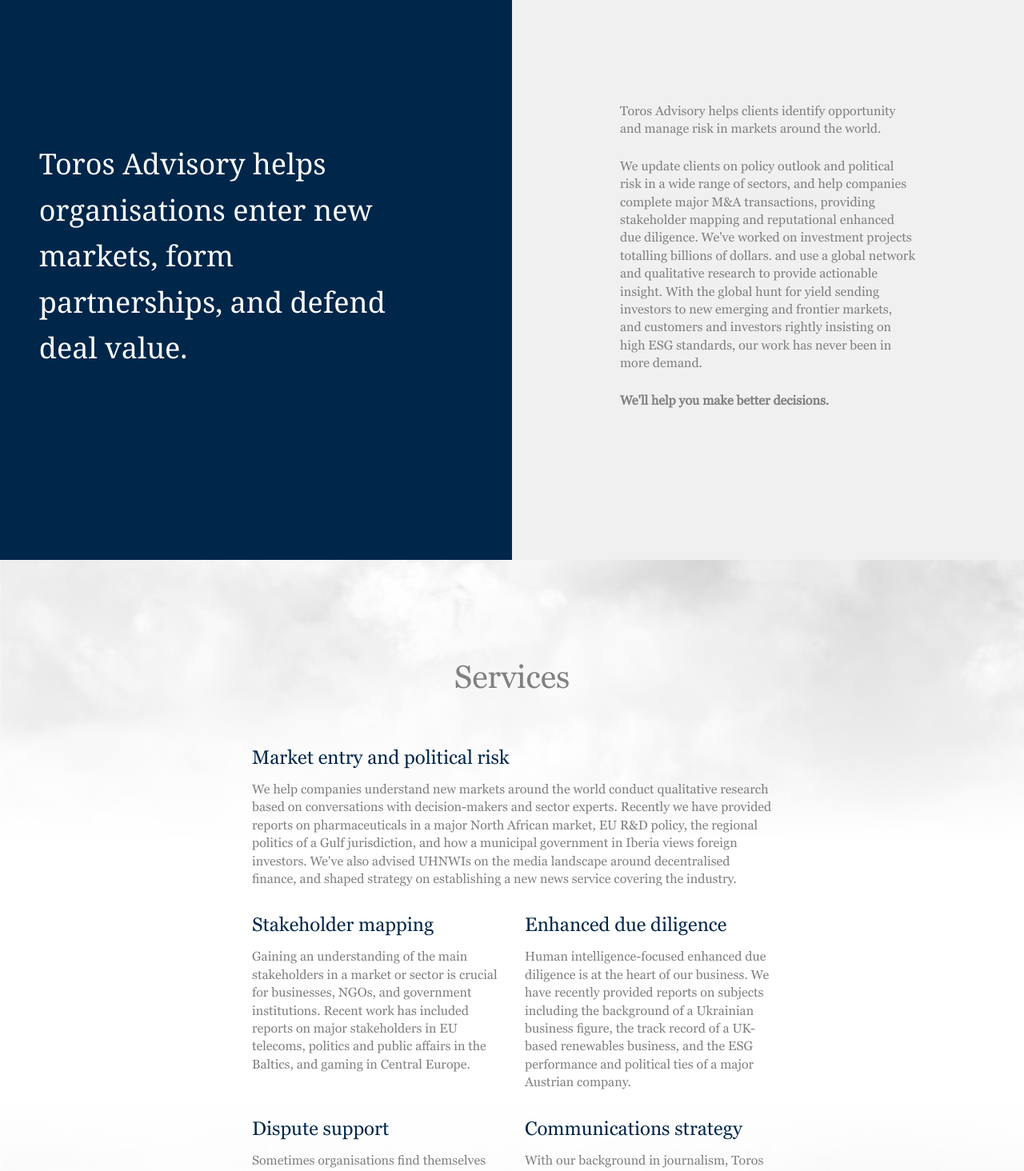
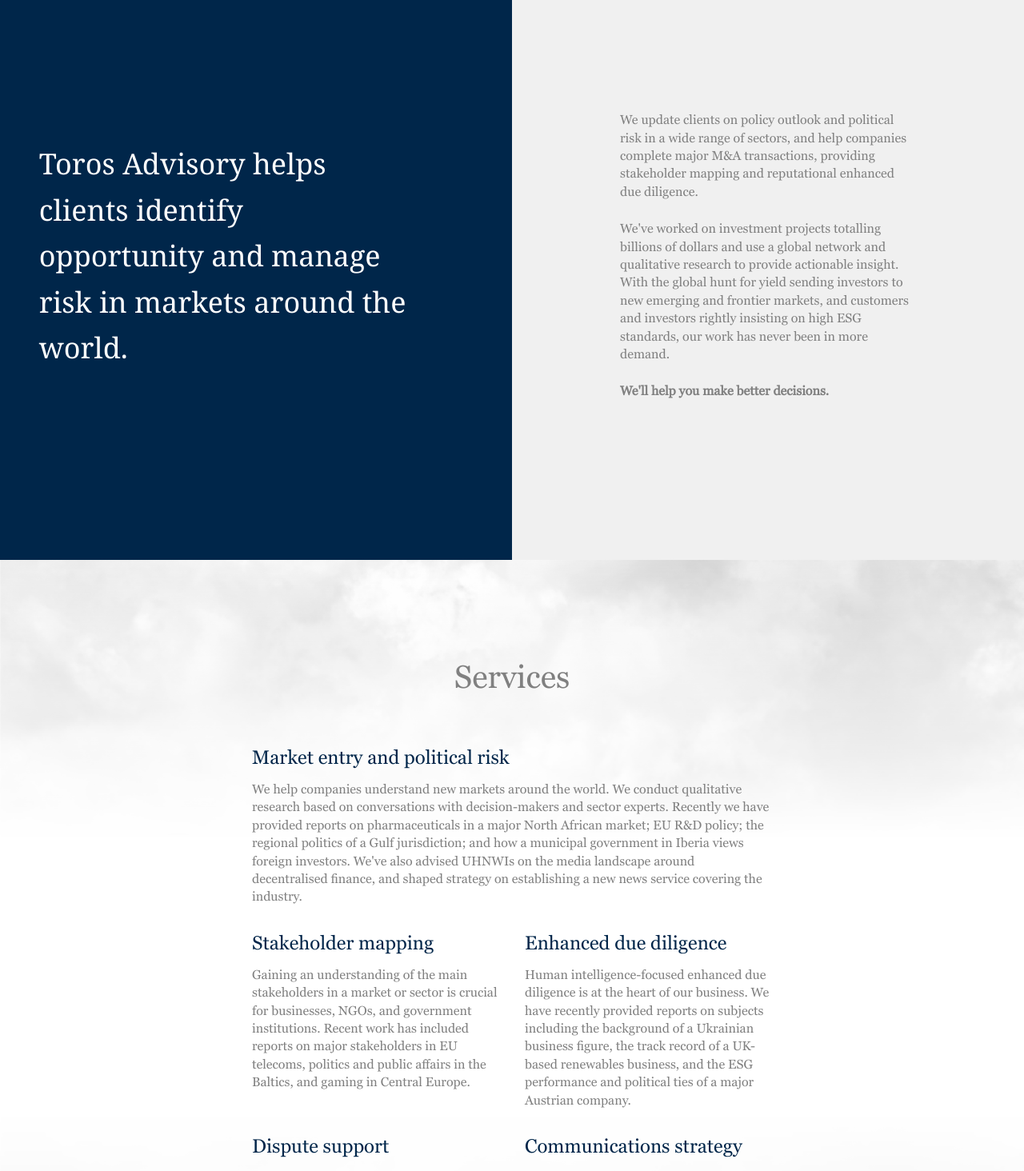
Before and after one commit to adamovic6666/toros, a Next.js app: page / in a window 1280 px wide. Shown: the part 860-2324 px from the top of the page at 80% size. Built offline with nearby package versions, Linux system fonts and the light colour scheme.

Commit message:
added text change, slide change and logo

```diff
--- a/src/components/layout/sections/aboutUs/AboutUs.js
+++ b/src/components/layout/sections/aboutUs/AboutUs.js
@@ -7,27 +7,26 @@
       <div className={classes.AboutHeadingWrapper}>
         <div>
           <h3>
-            Toros Advisory helps organisations enter new markets, form
-            partnerships, and defend deal value.
+            Toros Advisory helps clients identify opportunity and manage risk in
+            markets around the world.
           </h3>
         </div>
       </div>
       <div className={classes.AboutTextWrapper}>
         <div>
           <p>
-            Toros Advisory helps clients identify opportunity and manage risk in
-            markets around the world.
-          </p>
-          <p>
             We update clients on policy outlook and political risk in a wide
             range of sectors, and help companies complete major M&A
             transactions, providing stakeholder mapping and reputational
-            enhanced due diligence. We&apos;ve worked on investment projects
-            totalling billions of dollars. and use a global network and
-            qualitative research to provide actionable insight. With the global
-            hunt for yield sending investors to new emerging and frontier
-            markets, and customers and investors rightly insisting on high ESG
-            standards, our work has never been in more demand.
+            enhanced due diligence.
+          </p>
+          <p>
+            We&apos;ve worked on investment projects totalling billions of
+            dollars and use a global network and qualitative research to provide
+            actionable insight. With the global hunt for yield sending investors
+            to new emerging and frontier markets, and customers and investors
+            rightly insisting on high ESG standards, our work has never been in
+            more demand.
           </p>
           <p>We&apos;ll help you make better decisions.</p>
         </div>
--- a/src/components/layout/sections/contact/Contact.module.css
+++ b/src/components/layout/sections/contact/Contact.module.css
@@ -138,8 +138,8 @@
   }
 
   .Logo {
-    width: 269px;
-    height: 123px;
+    width: 199px;
+    height: 93px;
   }
 }
 
--- a/src/components/layout/sections/getInTouch/GetInTouch.js
+++ b/src/components/layout/sections/getInTouch/GetInTouch.js
@@ -27,7 +27,7 @@
 
   return (
     <div className={classes.GetInTouch}>
-      <h3>Get in touch</h3>
+      <h3>Work with us</h3>
       <p>
         To hear more about our services, and to discuss potential projects,
         please get in touch.
--- a/src/components/layout/sections/projects/Projects.js
+++ b/src/components/layout/sections/projects/Projects.js
@@ -56,10 +56,6 @@
             </SwiperSlide>
             <SwiperSlide>
               <ul>
-                <li>
-                  What are the political ties and ESG record of a major Austrian
-                  business?
-                </li>
                 <li>
                   How does a municipality in the Iberian Peninsula view foreign
                   investors?
--- a/src/components/layout/sections/services/Services.js
+++ b/src/components/layout/sections/services/Services.js
@@ -12,13 +12,13 @@
           <div>
             <h4>Market entry and political risk</h4>
             <p>
-              We help companies understand new markets around the world conduct
-              qualitative research based on conversations with decision-makers
-              and sector experts. Recently we have provided reports on
-              pharmaceuticals in a major North African market, EU R&D policy,
-              the regional politics of a Gulf jurisdiction, and how a municipal
-              government in Iberia views foreign investors. We&apos;ve also
-              advised UHNWIs on the media landscape around decentralised
+              We help companies understand new markets around the world. We
+              conduct qualitative research based on conversations with
+              decision-makers and sector experts. Recently we have provided
+              reports on pharmaceuticals in a major North African market; EU R&D
+              policy; the regional politics of a Gulf jurisdiction; and how a
+              municipal government in Iberia views foreign investors. We&apos;ve
+              also advised UHNWIs on the media landscape around decentralised
               finance, and shaped strategy on establishing a new news service
               covering the industry.
             </p>
```
